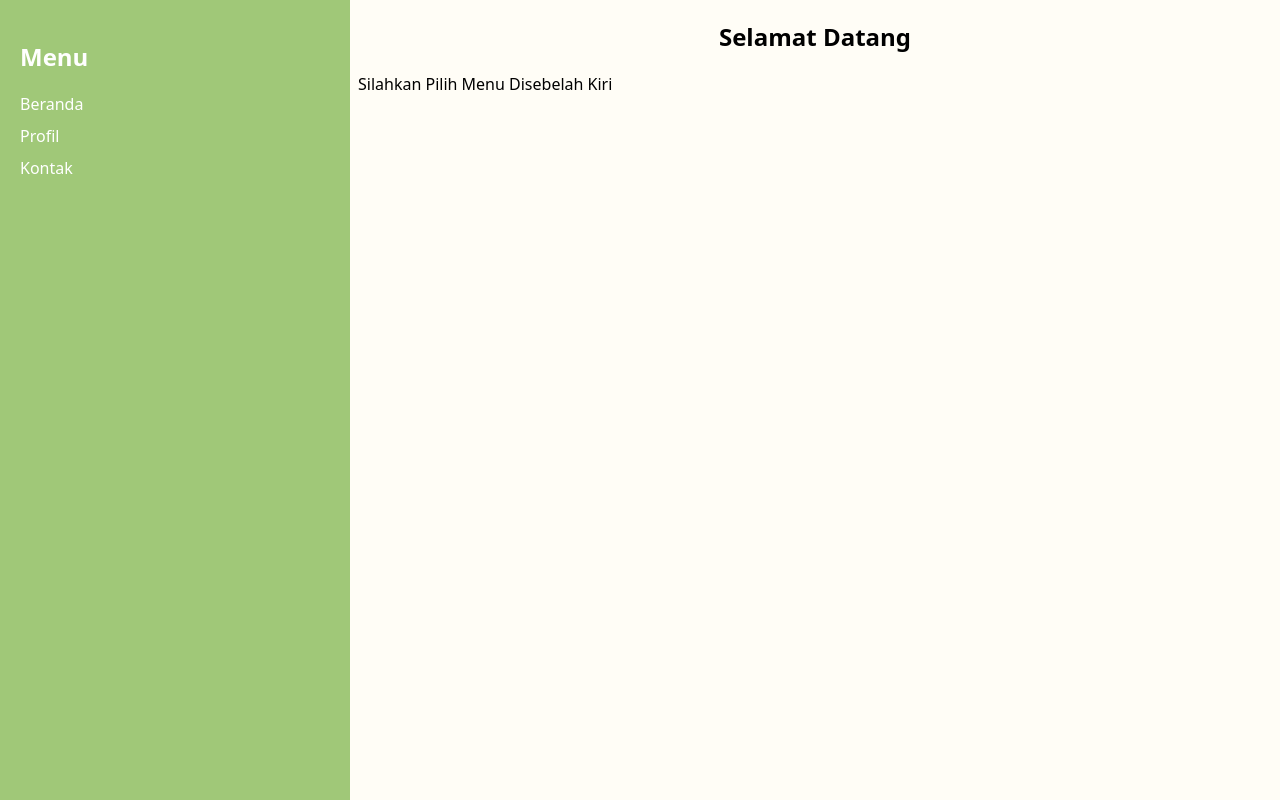
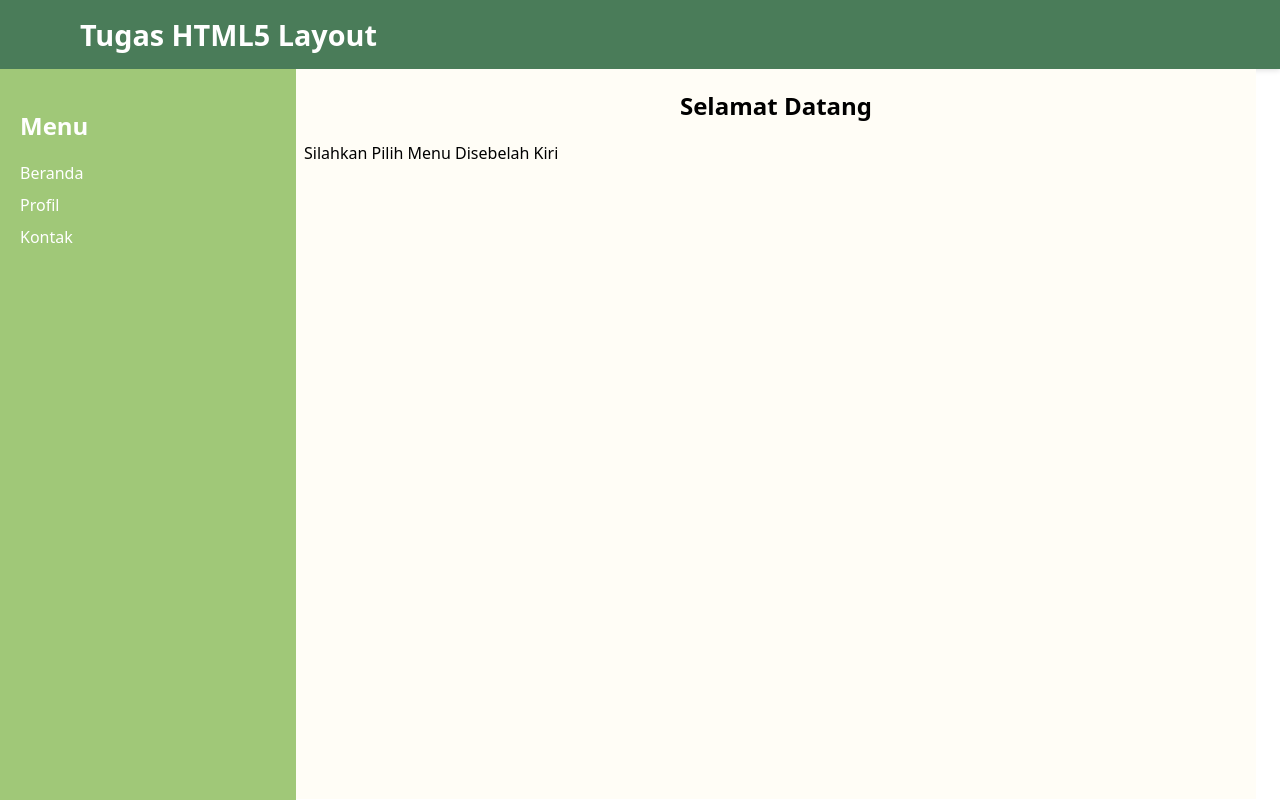
Before and after one commit to RizlH/1124160208-Tugas-HTML5-Layout, a plain HTML site: page index.html in a window 1280 px wide. Drawn offline with Linux system fonts and the light colour scheme.

Commit message:
7. Menambahkan Header

```diff
--- a/index.html
+++ b/index.html
@@ -7,35 +7,68 @@
     <style>
         body {
             margin: 0;
+            padding: 0;
             font-family: system-ui, -apple-system, BlinkMacSystemFont, 'Segoe UI', Roboto, Oxygen, Ubuntu, Cantarell, 'Open Sans', 'Helvetica Neue', sans-serif;
             display: flex;
-            height: 100vh;
+            flex-direction: column;
+            min-height: 100vh;
+        }
 
+        header {
+            background-color: #4A7C59;
+            color: white;
+            padding: 15px 30px;
+            display: flex;
+            justify-content: space-between;
+            align-items: center;
+            box-shadow: 0 2px 5px rgba(0,0,0,0.1);
         }
+
+        header h1 {
+            padding-left: 50px;
+            margin: 0;
+            font-size: 1.8rem;
+        }
+
+        .content-wrapper {
+            display: flex;
+            flex: 1;
+        }
+
         nav {
-            width: 25%;
+            width: 20%;
             background-color: #A0C878;
             padding: 20px;
             color: white;
         }
+
         iframe {
             width: 75%;
             border: none;
-            height: 100vh;
+            height: calc(100vh - 70px);
         }
+
         a {
             display: block;
             margin: 10px 0;
             text-decoration: none;
             color: white;
+            font-weight: 500;
         }
+
         a:hover {
-            color: blue;
+            color: #2A4E3A;
+            transform: translateX(5px);
+            transition: transform 0.2s ease;
         }
     </style>
 </head>
 <body>
+    <header>
+        <h1>Tugas HTML5 Layout</h1>
+    </header>
 
+    <div class="content-wrapper">
         <nav>
             <h2>Menu</h2>
             <a href="content.html" target="ContentFrame">Beranda</a>
@@ -44,6 +77,6 @@
         </nav>
 
         <iframe name="ContentFrame" src="content.html"></iframe>
-
+    </div>
 </body>
 </html>
```
Also changed, not shown: image/me.jpg (added). Lines whose indentation alone changed are shown as unchanged.
